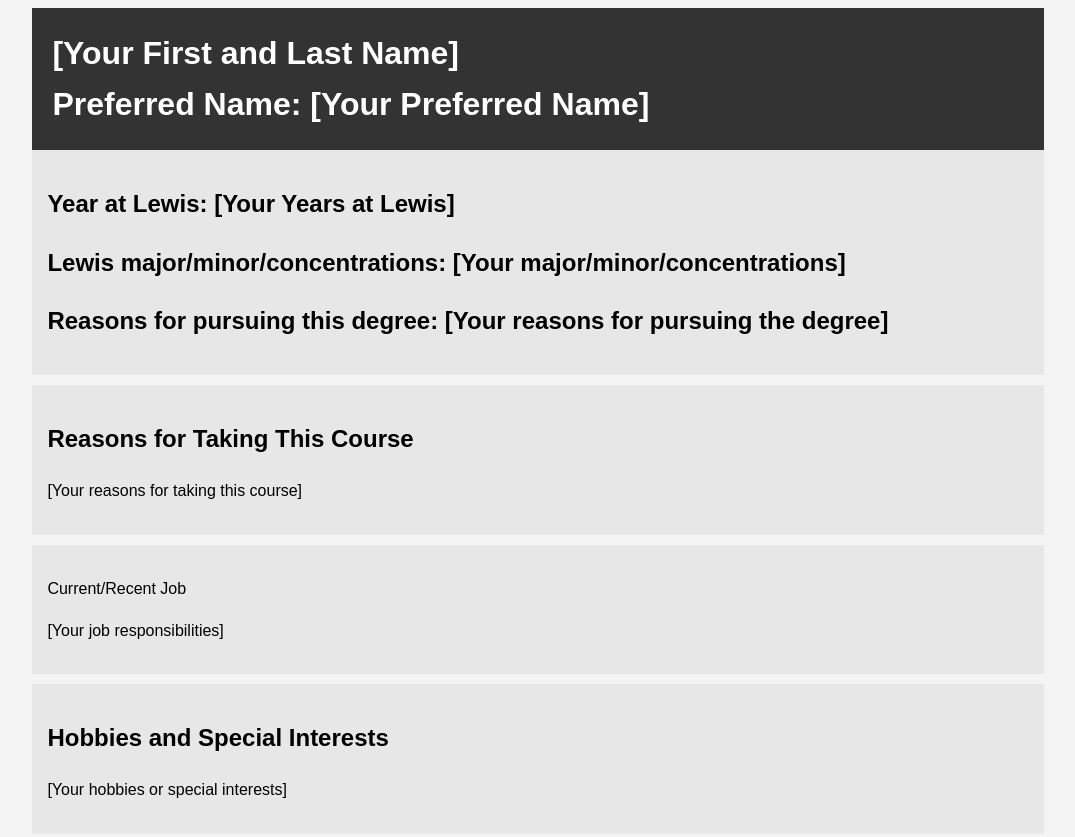
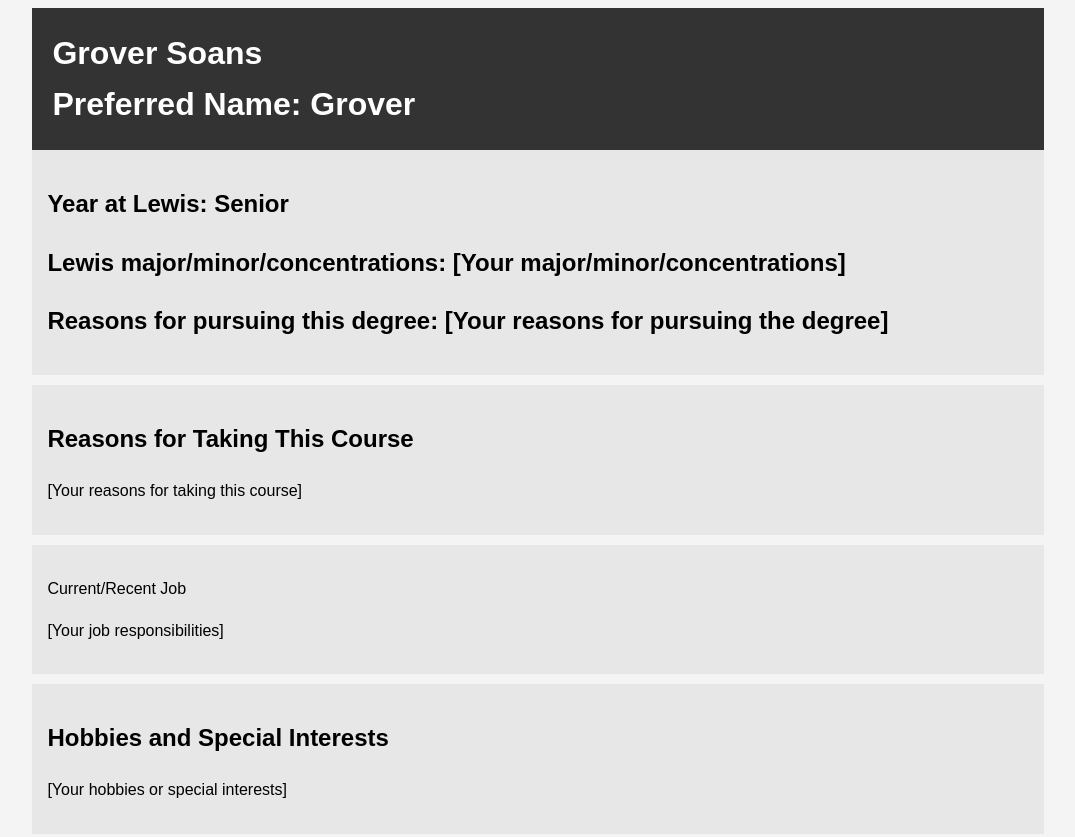
Before and after one commit to GroverSoans/getting-to-know-each-other, a plain HTML site: page index.html in a window 1280 px wide. Shown: the top 837 px of the page, without its empty margins (102-1177 px from the left). Drawn offline with Linux system fonts and the light colour scheme.

Commit message:
Update index.html updated name.

```diff
--- a/index.html
+++ b/index.html
@@ -31,12 +31,12 @@
 <body>
     <div class="container">
         <header class="main-info">
-            <h1>[Your First and Last Name]</h1>
-            <h1>Preferred Name: [Your Preferred Name]</h1>
+            <h1>Grover Soans</h1>
+            <h1>Preferred Name: Grover</h1>
         </header>
 
         <section class="lewis">
-			<h2>Year at Lewis: [Your Years at Lewis]</h2>
+			<h2>Year at Lewis: Senior</h2>
 			<h2>Lewis major/minor/concentrations: [Your major/minor/concentrations]</h2>
 			<h2>Reasons for pursuing this degree: [Your reasons for pursuing the degree]</h2>
         </section>
```
